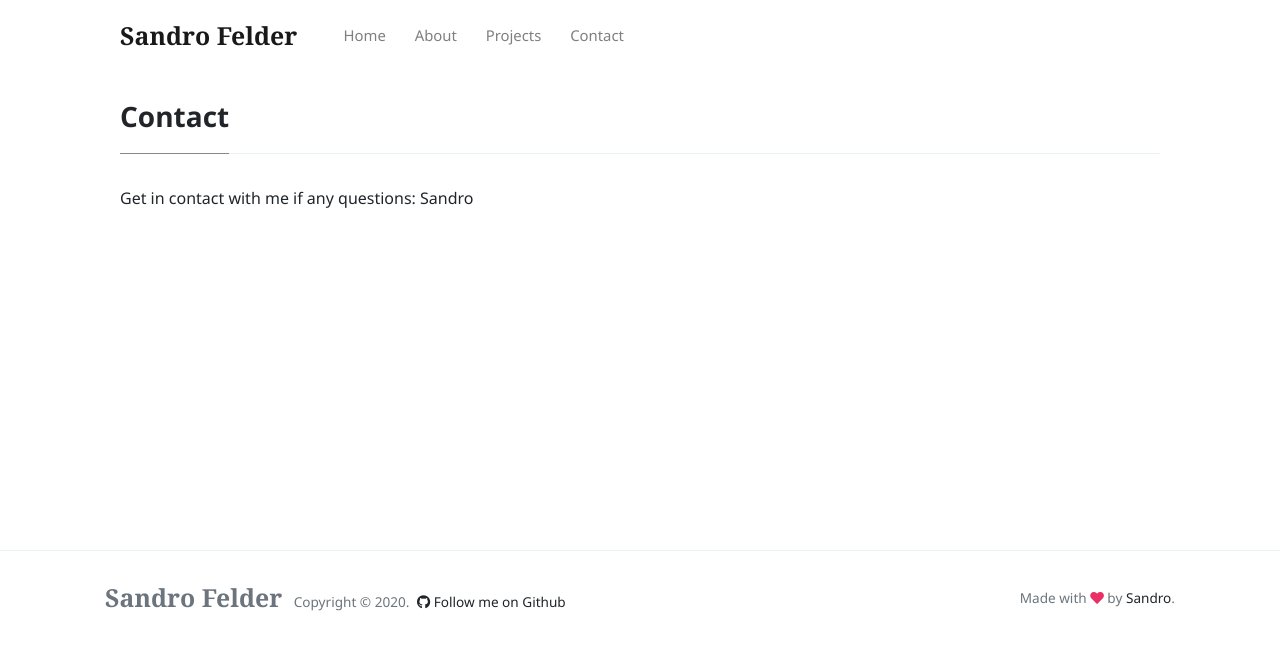
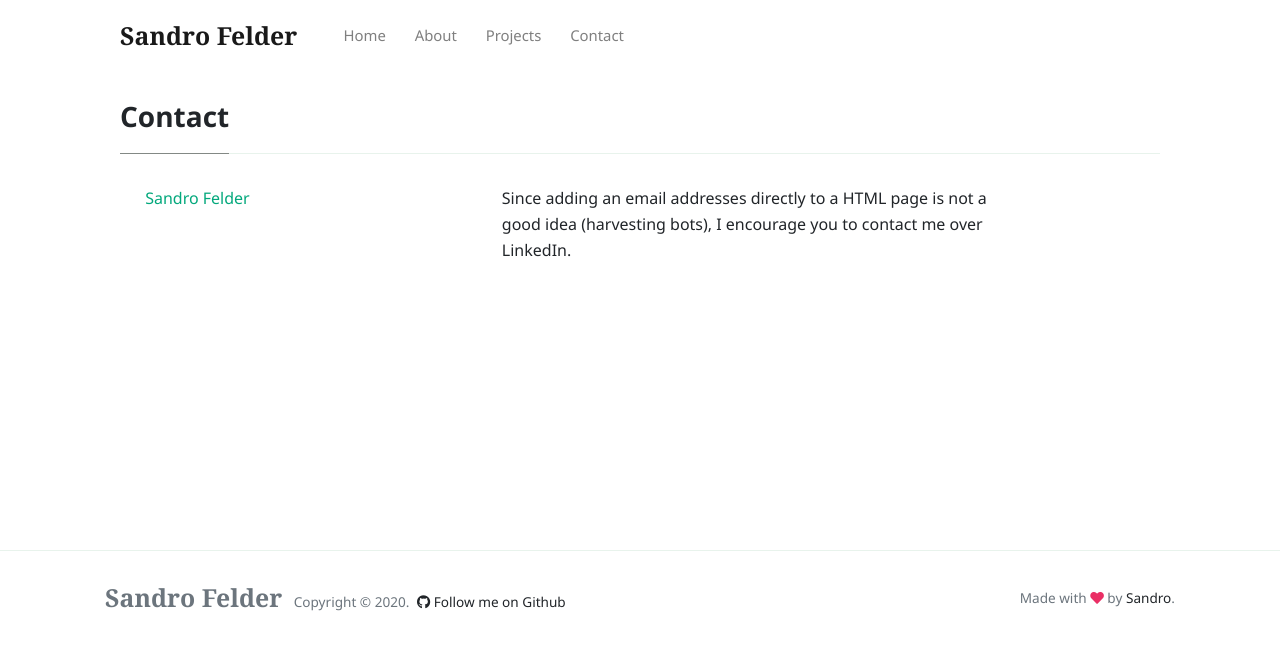
Before and after one commit to saendu/jekyll, a Jekyll site: the page built from _pages/contact.md, in a window 1280 px wide. Shown: the top 650 px of the page. Built offline with Jekyll 4.4.1, drawn with Linux system fonts in a browser that asks for light colours; nearby versions of some CDN libraries; comment, search, counter and statistics services are not loaded.

Commit message:
change contact page

```diff
--- a/_layouts/default.html
+++ b/_layouts/default.html
@@ -21,6 +21,9 @@
 
     <!-- Theme Stylesheet -->
     <link rel="stylesheet" href="{{site.baseurl}}/assets/css/theme.css">
+
+    <!-- LinkedIn -->
+    <script type="text/javascript" src="https://platform.linkedin.com/badges/js/profile.js" async defer></script>
 
     <!-- Jquery on header to make sure everything works, the rest  of the scripts in footer for fast loading -->
     <script
--- a/_pages/contact.md
+++ b/_pages/contact.md
@@ -3,4 +3,13 @@ title: "Contact"
 permalink: "/contact.html"
 ---
 
-<p class="mb-4">Get in contact with me if any questions: <a class="text-dark" target="_blank" href="https://www.linkedin.com/in/sandrofelder/">Sandro</a></p>
+<div>
+	<div class="row justify-content-center">
+		<div class="content col-md-4">
+            <div class="LI-profile-badge"  data-version="v1" data-size="medium" data-locale="de_DE" data-type="vertical" data-theme="light" data-vanity="sandrofelder"><a class="LI-simple-link" href='https://ch.linkedin.com/in/sandrofelder?trk=profile-badge'>Sandro Felder</a></div>
+        </div>
+        <div class="author col-md-6">
+			<p>Since adding an email addresses directly to a HTML page is not a good idea (harvesting bots), I encourage you to contact me over LinkedIn.</p>
+		</div>
+    </div>
+</div>
--- a/assets/css/about.css
+++ b/assets/css/about.css
@@ -456,7 +456,7 @@ button {
 }
 
 .btn:hover {
-  background-color: #3fc697
+  background-color: #3fc697;
 }
 
 .btn.mayra-btn {
@@ -488,7 +488,7 @@ button {
 }
 
 .btn.mayra-btn:hover {
-  background-color: #00bfc5
+  background-color: #fff;
 }
 
 .btn.mayra-btn:hover {
```
Also changed, not shown: 2 other files.
